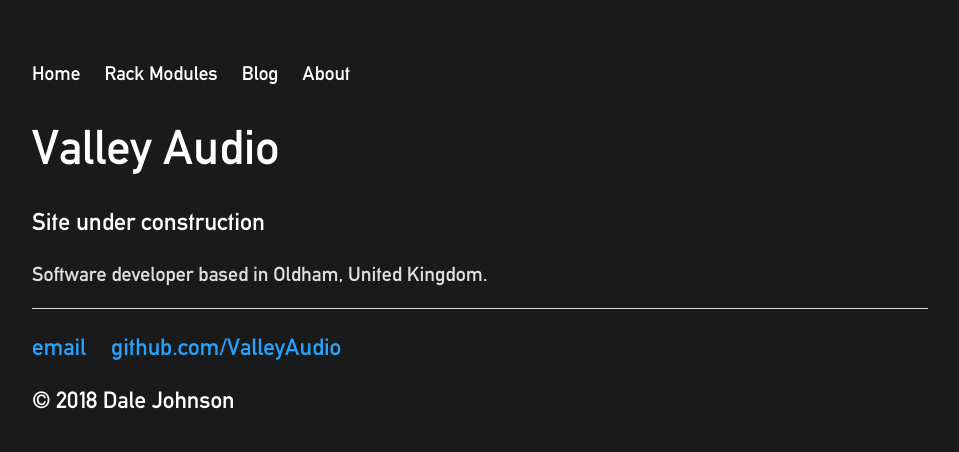
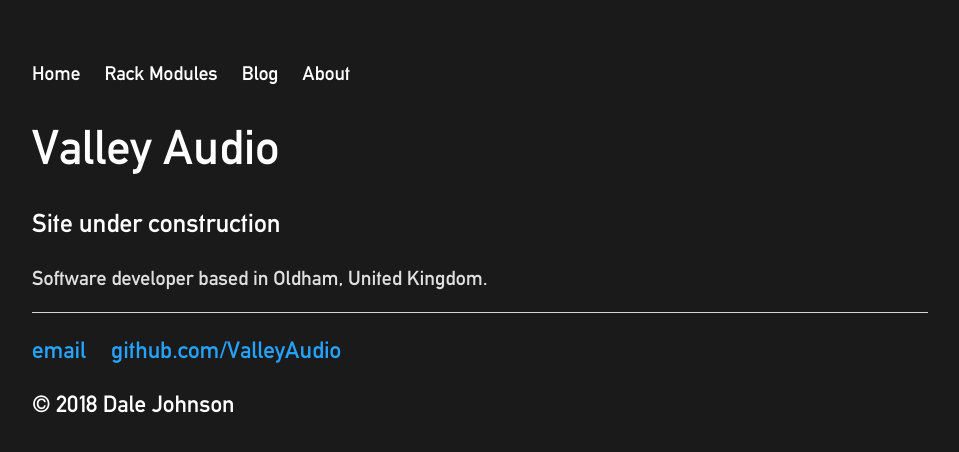
Before and after one commit to ValleyAudio/ValleyAudio.github.io, a Jekyll site: the page built from index.html, in a window 1280 px wide. Shown: the top 452 px of the page, without its empty margins (160-1119 px from the left). Built offline with Jekyll 4.4.1, drawn with Linux system fonts in a browser that asks for light colours.

```diff
--- a/css/main.css
+++ b/css/main.css
@@ -53,7 +53,7 @@
     color: #FFFFFF;
 }
 h3 {
-    font-size: 1.5em;
+    font-size: 1.6em;
     font-weight: normal;
     font-family:'alteDin', 'Helvetica', 'Arial', 'Sans-Serif';
     color: #FFFFFF;
```
